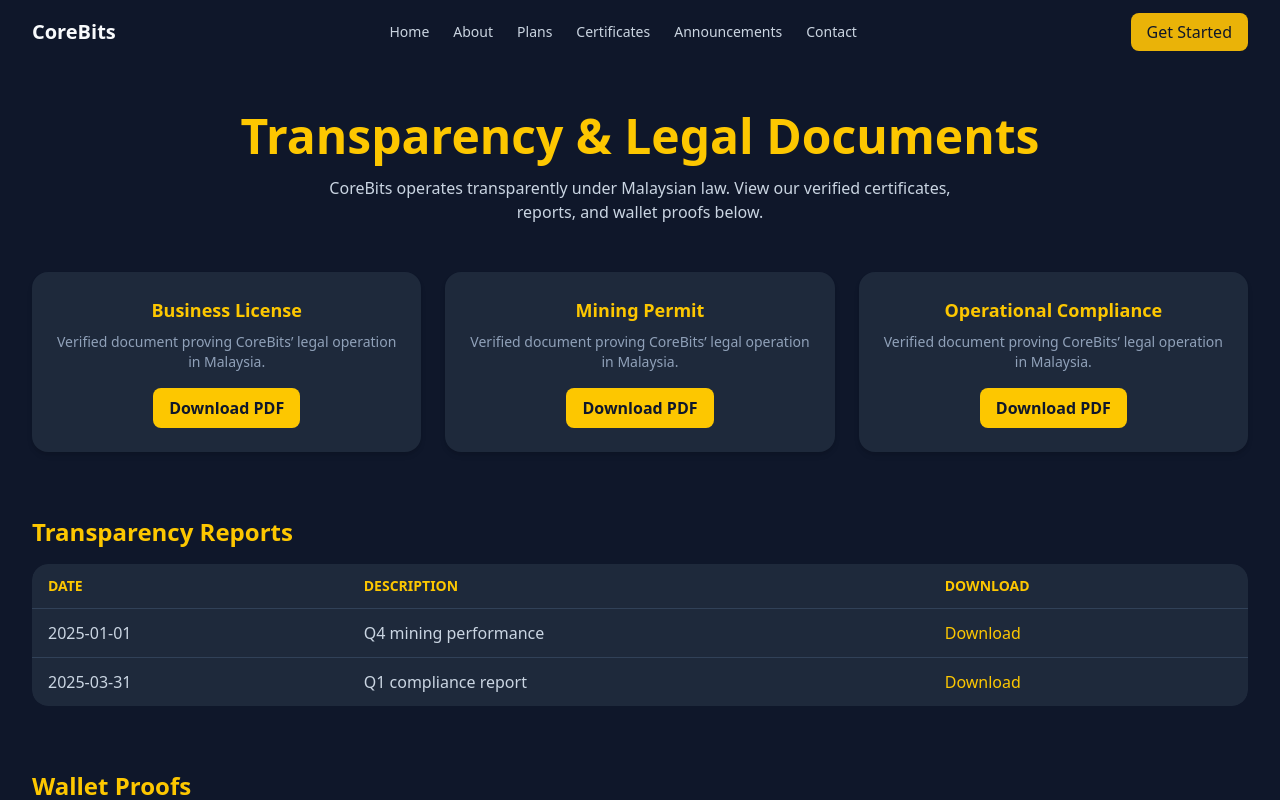
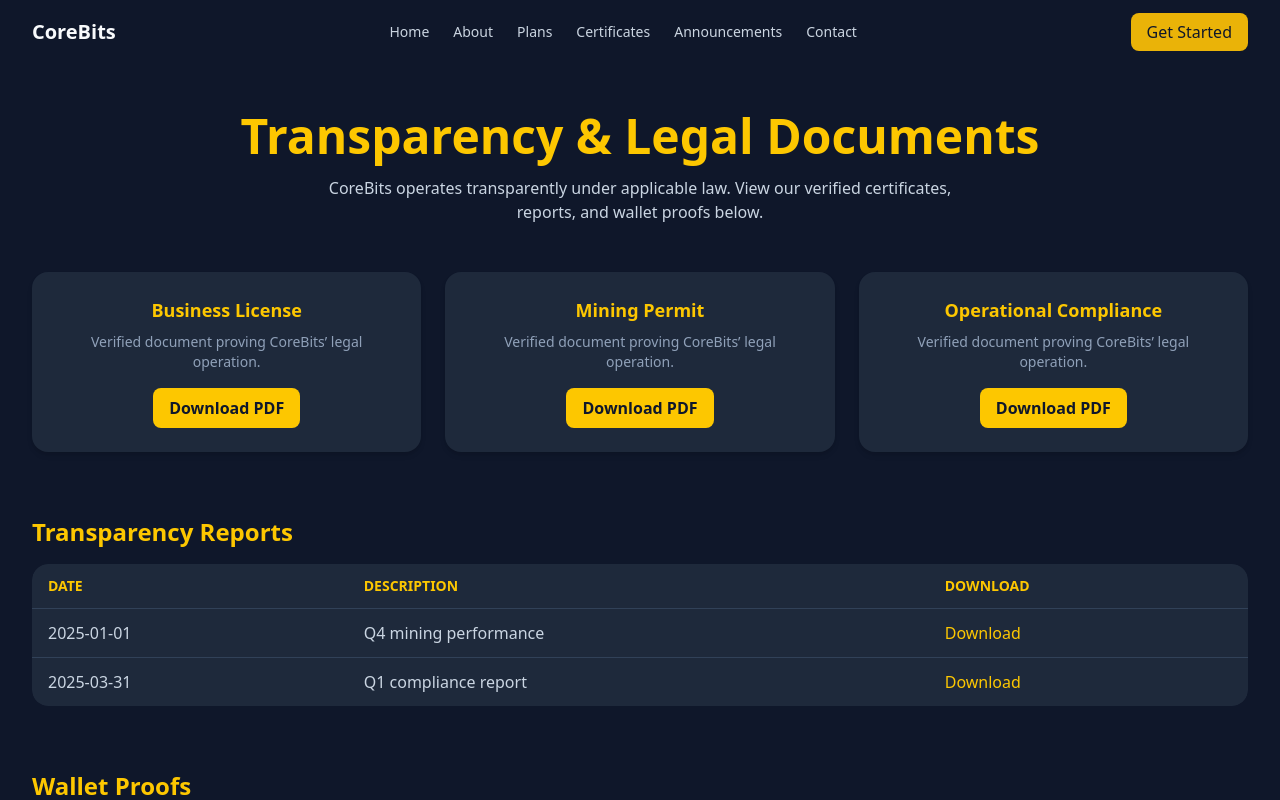
Before and after one commit to EddMarwa/Rockits, a Next.js app in the folder corebits/: page /certificates in a window 1280 px wide. Shown: the top 800 px of the page. Built offline with nearby package versions, Linux system fonts and the light colour scheme.

Commit message:
pages cert

```diff
--- a/corebits/src/app/certificates/page.tsx
+++ b/corebits/src/app/certificates/page.tsx
@@ -16,7 +16,7 @@ export default async function CertificatesPage() {
         <section className="text-center">
           <h1 className="text-4xl md:text-5xl font-extrabold text-yellow-400 mb-4">Transparency & Legal Documents</h1>
           <p className="text-slate-300 max-w-2xl mx-auto">
-            CoreBits operates transparently under Malaysian law. View our verified certificates, reports, and wallet proofs below.
+            CoreBits operates transparently under applicable law. View our verified certificates, reports, and wallet proofs below.
           </p>
         </section>
 
@@ -26,7 +26,7 @@ export default async function CertificatesPage() {
             <FadeCard key={title} delay={i * 0.06} className="bg-[#1E293B] p-6 rounded-2xl shadow-md text-center hover:-translate-y-2 transition">
               {/* TODO: Add icon image here */}
               <h3 className="text-lg font-semibold text-yellow-400 mb-2">{title}</h3>
-              <p className="text-slate-400 text-sm mb-4">Verified document proving CoreBits’ legal operation in Malaysia.</p>
+              <p className="text-slate-400 text-sm mb-4">Verified document proving CoreBits’ legal operation.</p>
               {/* TODO: Link each button to real PDF file later */}
               <button className="bg-yellow-400 text-slate-900 px-4 py-2 rounded-lg font-semibold hover:bg-yellow-300 transition">
                 Download PDF
```
